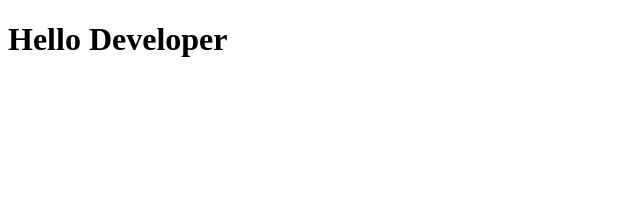
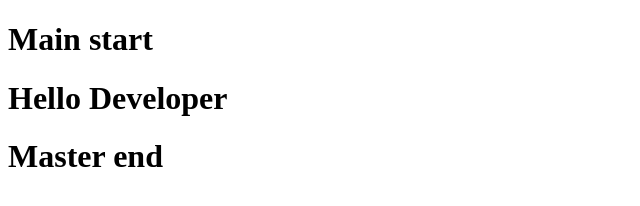
Before and after one commit to ankushmalik1/git-example, a plain HTML site: page index.html in a window 1280 px wide. Shown: the whole page, without its empty margins (0-640 px from the left). Drawn offline with Linux system fonts and the light colour scheme.

Commit message:
main title changes

```diff
--- a/index.html
+++ b/index.html
@@ -8,7 +8,9 @@
 </head>
 
 <body>
+    <h1>Main start</h1>
     <h1>Hello Developer</h1>
+    <h1>Master end</h1>
 </body>
 
 </html>
```
